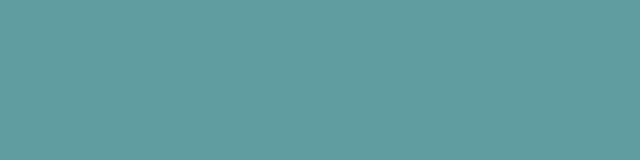
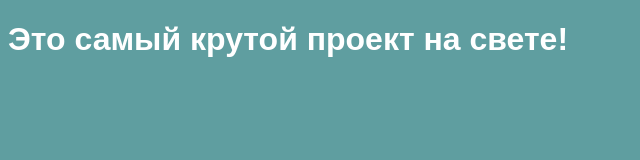
Before and after one commit to Lekso4ka/front, a plain HTML site: page index.html in a window 1280 px wide. Shown: the whole page, without its empty margins (0-640 px from the left). Drawn offline with Linux system fonts and the light colour scheme.

Commit message:
Добавлен белый заголовок

```diff
--- a/index.html
+++ b/index.html
@@ -8,6 +8,6 @@
     <link rel="stylesheet" href="style.css">
 </head>
 <body>
-
+    <h1>Это самый крутой проект на свете!</h1>
 </body>
 </html>
--- a/style.css
+++ b/style.css
@@ -1,3 +1,7 @@
 body {
     background-color: cadetblue;
 }
+h1 {
+    color: #fff;
+    font-family: sans-serif;
+}
```
